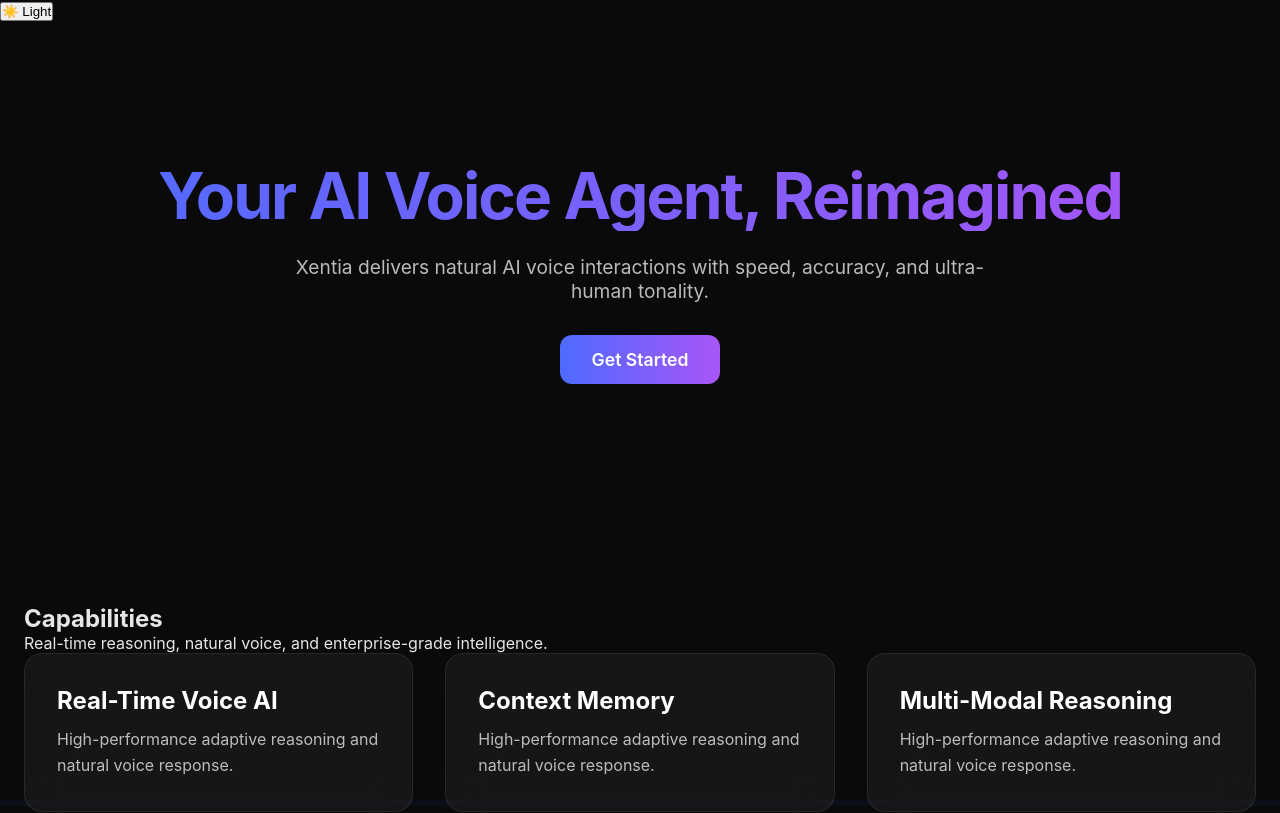
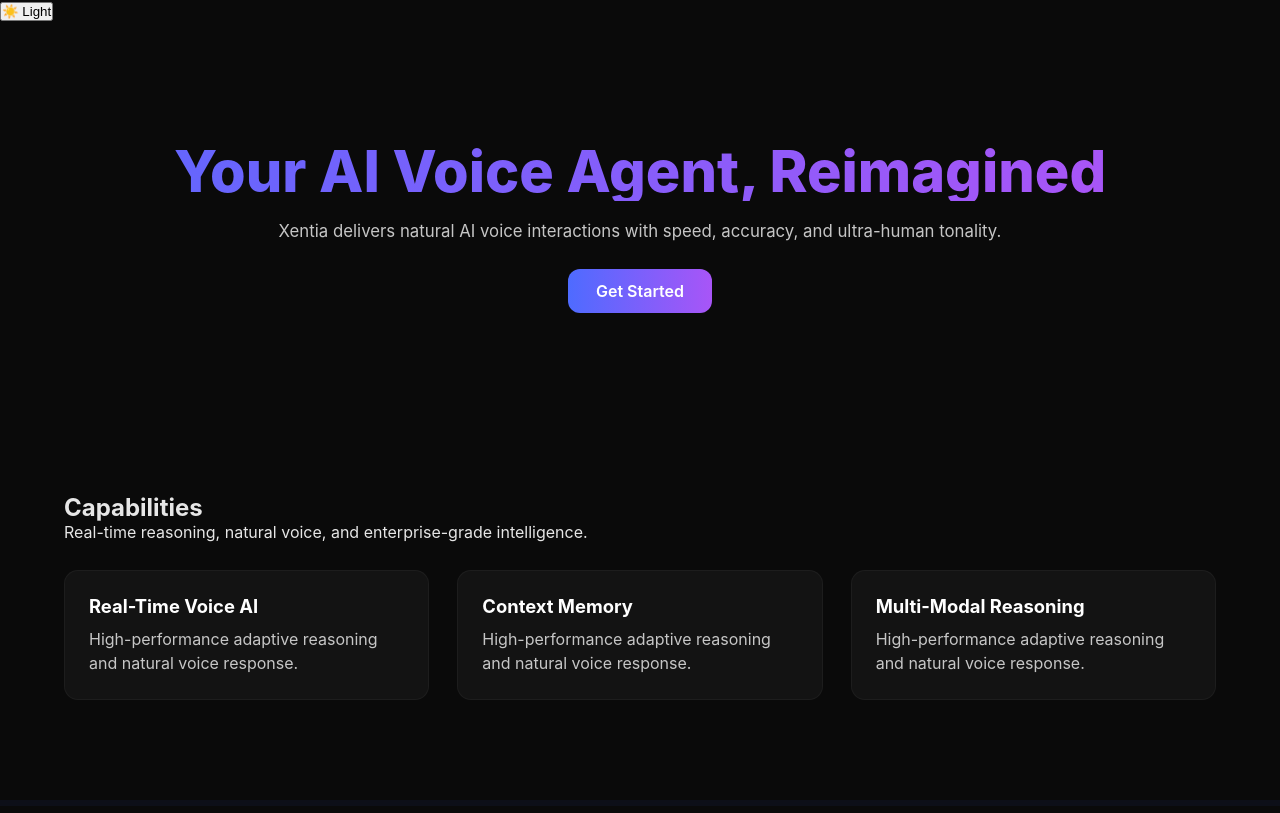
Before and after one commit to xentiaai/xentia, a Next.js app: page / in a window 1280 px wide. Shown: the top 813 px of the page. Built offline with nearby package versions, Linux system fonts and the light colour scheme.

Commit message:
Update globals.css

```diff
--- a/app/globals.css
+++ b/app/globals.css
@@ -1,228 +1,42 @@
-/* ============================
-   GLOBAL RESET
-============================ */
-* {
-  margin: 0;
-  padding: 0;
-  box-sizing: border-box;
+/* src/app/globals.css - FIN.AI full style (black AI) */
+
+/* RESET */
+* { margin: 0; padding: 0; box-sizing: border-box; }
+html, body { height: 100%; scroll-behavior: smooth; background: #0a0a0a; color: #e6e6e6; font-family: "Inter", system-ui, sans-serif; -webkit-font-smoothing: antialiased; }
+.app-body { display: flex; flex-direction: column; min-height: 100vh; }
+
+/* vars */
+:root{
+  --bg:#0a0a0a; --text:#e6e6e6; --grad-1:#4e6bff; --grad-2:#a855f7; --grad-3:#00d4ff; --card-bg: rgba(255,255,255,0.04);
+  --primary-glow: rgba(78,107,255,0.28);
 }
 
-html, body {
-  height: 100%;
-  scroll-behavior: smooth;
-  background: #0a0a0a;
-  color: #e6e6e6;
-  font-family: "Inter", system-ui, sans-serif;
-  -webkit-font-smoothing: antialiased;
-}
+/* helper container */
+.container{ width:100%; max-width:1200px; margin:0 auto; padding:0 24px; }
 
-.app-body {
-  display: flex;
-  flex-direction: column;
-  min-height: 100vh;
-}
+/* HERO */
+.hero{ padding:120px 24px 100px; text-align:center; }
+.hero h1{ font-size:3.6rem; font-weight:800; line-height:1.05; background: linear-gradient(90deg,var(--grad-1),var(--grad-2),var(--grad-3)); background-size:200%; -webkit-background-clip:text; color:transparent; animation: gradientFlow 6s linear infinite; }
+@media(max-width:768px){ .hero h1{ font-size:2.2rem; } }
+.hero p{ margin-top:20px; font-size:1.05rem; opacity:0.85; max-width:760px; margin-left:auto; margin-right:auto; }
+.btn-primary{ display:inline-block; margin-top:28px; padding:12px 28px; border-radius:12px; background:linear-gradient(90deg,var(--grad-1),var(--grad-2)); color:#fff; font-weight:600; text-decoration:none; transition:0.22s; }
+.btn-primary:hover{ transform:translateY(-4px); box-shadow:0 0 24px var(--primary-glow); }
 
-/* ============================
-   COLOR VARIABLES (FIN.AI STYLE)
-============================ */
-:root {
-  --bg: #0a0a0a;
-  --bg-secondary: #111111;
-  --text: #f5f5f7;
+/* SECTION */
+.section{ padding:80px 24px; max-width:1200px; margin:0 auto; }
+.section-title{ font-size:2.2rem; text-align:center; margin-bottom:20px; background:linear-gradient(90deg,var(--grad-1),var(--grad-2)); -webkit-background-clip:text; color:transparent; }
 
-  --primary: #4e6bff;
-  --primary-glow: rgba(78, 107, 255, 0.4);
+/* GRID CARDS */
+.card-grid{ display:grid; grid-template-columns: repeat(auto-fit, minmax(240px,1fr)); gap:28px; margin-top:28px; }
+.card{ padding:24px; background:var(--card-bg); border-radius:14px; border:1px solid rgba(255,255,255,0.04); transition:0.25s; position:relative; overflow:hidden; }
+.card:hover{ transform:translateY(-6px); box-shadow:0 0 20px var(--primary-glow); border-color:rgba(78,107,255,0.36); }
+.card h3{ font-size:1.15rem; margin-bottom:10px; color:#fff; }
+.card p{ opacity:0.85; line-height:1.5; }
 
-  --grad-1: #4e6bff;
-  --grad-2: #a855f7;
-  --grad-3: #00d4ff;
+/* footer */
+footer{ padding:36px 24px; text-align:center; opacity:0.6; border-top:1px solid rgba(255,255,255,0.03); margin-top:40px; }
 
-  --card-bg: rgba(255,255,255,0.05);
-
-  --border-glow: rgba(78, 107, 255, 0.5);
-}
-
-/* ============================
-   HERO SECTION (FIN.AI STYLE)
-============================ */
-.hero {
-  padding: 140px 24px 120px;
-  max-width: 1200px;
-  margin: 0 auto;
-  text-align: center;
-}
-
-.hero h1 {
-  font-size: 4rem;
-  font-weight: 700;
-  line-height: 1.1;
-  letter-spacing: -0.03em;
-  background: linear-gradient(90deg, var(--grad-1), var(--grad-2), var(--grad-3));
-  background-size: 200%;
-  -webkit-background-clip: text;
-  color: transparent;
-  animation: gradientFlow 6s ease infinite;
-}
-
-@media (max-width: 768px) {
-  .hero h1 {
-    font-size: 2.8rem;
-  }
-}
-
-.hero p {
-  margin-top: 24px;
-  font-size: 1.2rem;
-  opacity: 0.8;
-  max-width: 700px;
-  margin-left: auto;
-  margin-right: auto;
-}
-
-/* ============================
-   BUTTONS
-============================ */
-.btn-primary {
-  display: inline-block;
-  margin-top: 32px;
-  padding: 14px 32px;
-  border-radius: 12px;
-  background: linear-gradient(90deg, var(--grad-1), var(--grad-2));
-  color: white;
-  font-weight: 600;
-  font-size: 1.1rem;
-  transition: 0.25s;
-}
-
-.btn-primary:hover {
-  transform: translateY(-4px);
-  box-shadow: 0 0 20px var(--primary-glow);
-}
-
-/* ============================
-   SECTION WRAPPER
-============================ */
-.section {
-  padding: 100px 24px;
-  max-width: 1300px;
-  margin: 0 auto;
-}
-
-/* ============================
-   SECTION: TITLE
-============================ */
-.section-title {
-  font-size: 2.5rem;
-  margin-bottom: 50px;
-  text-align: center;
-  background: linear-gradient(90deg, var(--grad-1), var(--grad-2));
-  -webkit-background-clip: text;
-  color: transparent;
-}
-
-/* ============================
-   CARDS (FIN.AI STYLE)
-============================ */
-.card-grid {
-  display: grid;
-  grid-template-columns: repeat(auto-fit, minmax(260px, 1fr));
-  gap: 32px;
-}
-
-.card {
-  padding: 32px;
-  background: var(--card-bg);
-  border-radius: 18px;
-  border: 1px solid rgba(255,255,255,0.08);
-  backdrop-filter: blur(20px);
-  transition: 0.25s;
-  position: relative;
-  overflow: hidden;
-}
-
-.card:hover {
-  transform: translateY(-6px);
-  box-shadow: 0 0 25px var(--primary-glow);
-  border-color: var(--border-glow);
-}
-
-/* glowing border on hover */
-.card::before {
-  content: "";
-  position: absolute;
-  inset: 0;
-  border-radius: 18px;
-  padding: 1px;
-  background: linear-gradient(135deg, var(--grad-1), var(--grad-2), transparent);
-  -webkit-mask:
-      linear-gradient(#fff 0 0) content-box,
-      linear-gradient(#fff 0 0);
-  -webkit-mask-composite: xor;
-          mask-composite: exclude;
-  opacity: 0;
-  transition: 0.3s;
-}
-
-.card:hover::before {
-  opacity: 0.9;
-}
-
-/* ============================
-   TEXT INSIDE CARD
-============================ */
-.card h3 {
-  font-size: 1.5rem;
-  margin-bottom: 12px;
-  color: #fff;
-}
-
-.card p {
-  opacity: 0.8;
-  line-height: 1.6;
-}
-
-/* ============================
-   ANIMATIONS
-============================ */
-@keyframes gradientFlow {
-  0% {
-    background-position: 0% 50%;
-  }
-  50% {
-    background-position: 100% 50%;
-  }
-  100% {
-    background-position: 0% 50%;
-  }
-}
-
-.fade-in {
-  opacity: 0;
-  animation: fadeInAnim 1s ease forwards;
-}
-
-@keyframes fadeInAnim {
-  from { opacity: 0; transform: translateY(20px); }
-  to { opacity: 1; transform: translateY(0); }
-}
-
-.slide-in {
-  opacity: 0;
-  animation: slideInAnim 1s ease forwards;
-}
-
-@keyframes slideInAnim {
-  from { opacity: 0; transform: translateX(-30px); }
-  to { opacity: 1; transform: translateX(0); }
-}
-
-/* ============================
-   FOOTER
-============================ */
-footer {
-  padding: 40px;
-  text-align: center;
-  border-top: 1px solid rgba(255,255,255,0.06);
-  opacity: 0.6;
-  margin-top: auto;
-}
+/* anims */
+@keyframes gradientFlow{ 0%{ background-position:0% 50%; } 50%{ background-position:100% 50%; } 100%{ background-position:0% 50%; } }
+.fade-in{ opacity:0; transform:translateY(12px); animation: fadeIn 0.8s ease forwards; }
+@keyframes fadeIn{ to{ opacity:1; transform:translateY(0);} }
```
